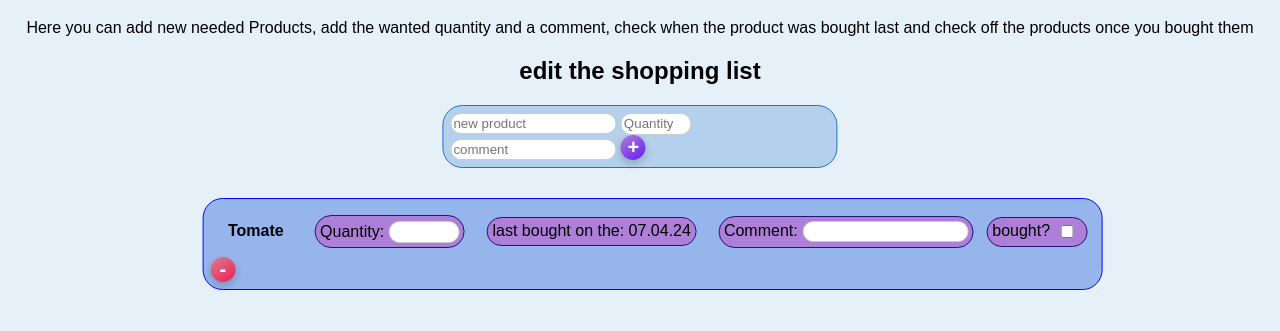
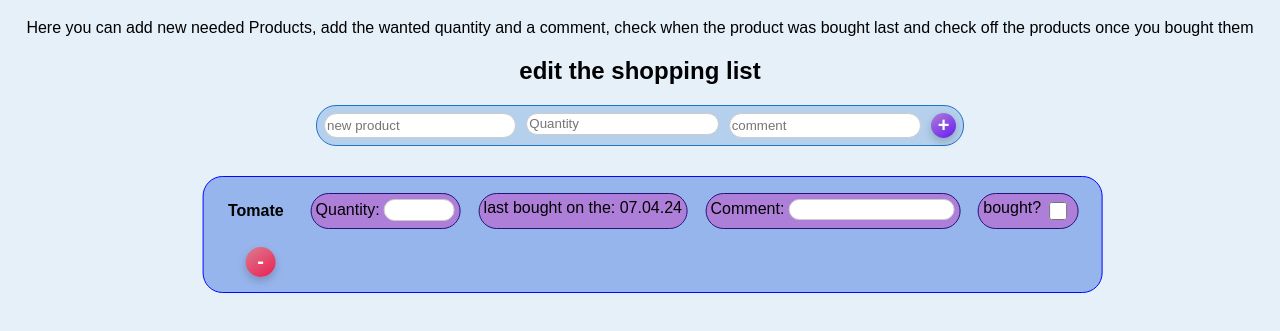
Before and after one commit to Elliiiii123/EIA-2, a plain HTML site: page A_03/Einkaufsliste.html in a window 1280 px wide. Shown: the part 61-392 px from the top of the page. Drawn offline with Linux system fonts and the light colour scheme.

Commit message:
schöön

```diff
--- a/A_03/Einkaufsliste.css
+++ b/A_03/Einkaufsliste.css
@@ -25,16 +25,22 @@ h2 {
     position: relative;
     left: 50%;
     transform: translateX(-50%);
-    width: 30%;
+    width: 50%;
     height: 10%;
     background-color: rgb(180, 208, 236);
     border: 1px double rgb(32, 116, 199);
     padding: 7px;
     border-radius: 20px;
+    display: flex;
+    flex-wrap: wrap;
+    justify-content: center;
+    gap: 10px;
 }
 
 .Eintrag {
     position: relative;
+    display: flex;
+    flex-wrap: wrap;
     left: 50%;
     transform: translateX(-50%);
     width: 70%;
@@ -51,6 +57,7 @@ input {
     border-radius: 20px;
     padding: 2px;
     border: 1px solid #ccc;
+    flex: 1;
 }
 
 #container {
@@ -95,6 +102,7 @@ input {
 }
 
 .checkboxDiv {
+    margin: 1%;
     display: inline-flex;
     width: 90px;
     white-space: nowrap;
@@ -130,8 +138,10 @@ input {
 }
 
 .delete {
-    width: 25px;
-    height: 25px;
+    left: 3%;
+    width: 30px;
+    height: 30px;
+    margin: 1%;
     border-radius: 50%;
     background: linear-gradient(145deg, #d97f91, #ef1c51);
     color: white;
--- a/A_03/Einkaufsliste.js
+++ b/A_03/Einkaufsliste.js
@@ -21,14 +21,14 @@ var Einkaufsliste;
         console.log(eintragId);
         const neuerEintrag = `
             <div class="Eintrag" id=${eintragId}>
-            <span class="product">Tomate</span>
+            <span class="product">Product</span>
             <div class="quantityBoxDiv">
                 <label for="quantityBox${eintragId}">Quantity:</label>
                 <input type="number" name="Quantity" id="quantityBox${eintragId}" list="numbers" class="smallerInput">
             </div>
             <div class="lastBoughtDiv">
                 <span> last bought on the:</span>
-                <span id="lastBought${eintragId}">07.04.24</span>
+                <span id="lastBought${eintragId}">00.00.00</span>
             </div>
             <div class="commentBoxDiv">
                 <label for="commentBox${eintragId}">Comment:</label>
```
Also changed, not shown: 1 other file.
